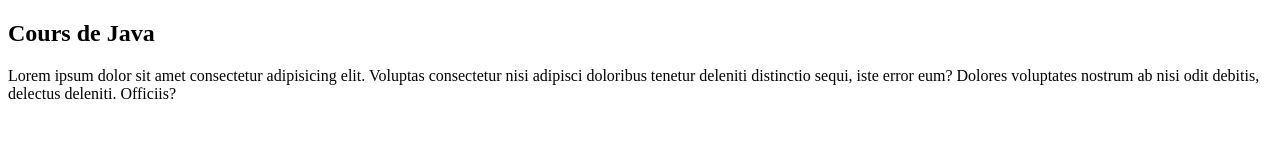
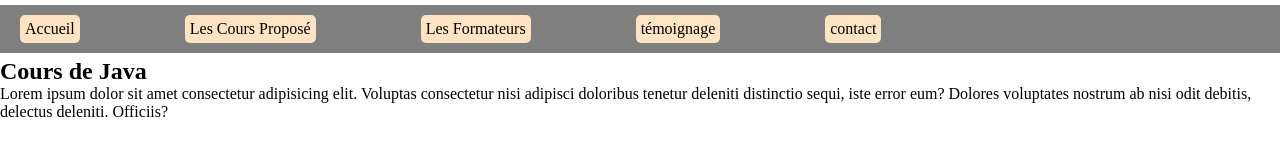
Before and after one commit to kom1984/ExoGit, a plain HTML site: page index.html in a window 1280 px wide. Drawn offline with Linux system fonts and the light colour scheme.

Commit message:
style added

```diff
--- /dev/null
+++ b/css/style.css
@@ -0,0 +1,31 @@
+*{
+    margin:0px;
+    padding:0px;
+}
+nav {
+    background-color: grey;
+}
+nav ul{
+    list-style: none;
+    display: flex;
+    margin:5px;
+    padding:5px;
+    margin-left: 10px;
+
+
+
+}
+nav ul li{
+
+    margin:5px;
+    padding:5px;
+    background-color: bisque;
+    border-radius: 5px;
+    margin-right: 100px;
+    float: right;
+}
+li a{
+    text-decoration: none;
+    color: black;
+    text-align: center;
+}
--- a/index.html
+++ b/index.html
@@ -1,16 +1,40 @@
 <!DOCTYPE html>
 <html lang="en">
   <head>
-    <meta charset="UTF-8">
-    <meta name="viewport" content="width=device-width, initial-scale=1.0">
+    <meta charset="UTF-8" />
+    <meta name="viewport" content="width=device-width, initial-scale=1.0" />
     <title>Cours de Git</title>
+    <link rel="stylesheet" href="css/style.css" />
   </head>
   <body>
     <main>
+      <nav>
+        <ul>
+          <li>
+            <a href="#">Accueil</a>
+          </li>
+          <li>
+            <a href="#CoursPropose">Les Cours Proposé</a>
+          </li>
+          <li>
+            <a href="#formateurs">Les Formateurs</a>
+          </li>
+          <li>
+            <a href="#temoin">témoignage</a>
+          </li>
+          <li>
+            <a href="#contact">contact</a>
+          </li>
+        </ul>
+      </nav>
       <section>
         <h1>Cours de Java</h1>
-           <p>Lorem ipsum dolor sit amet consectetur adipisicing elit.
-             Voluptas consectetur nisi adipisci doloribus tenetur deleniti distinctio sequi, iste error eum? Dolores voluptates nostrum ab nisi odit debitis, delectus deleniti. Officiis?</p>
+        <p>
+          Lorem ipsum dolor sit amet consectetur adipisicing elit. Voluptas
+          consectetur nisi adipisci doloribus tenetur deleniti distinctio sequi,
+          iste error eum? Dolores voluptates nostrum ab nisi odit debitis,
+          delectus deleniti. Officiis?
+        </p>
       </section>
     </main>
   </body>
```
Lines whose indentation alone changed are shown as unchanged.
